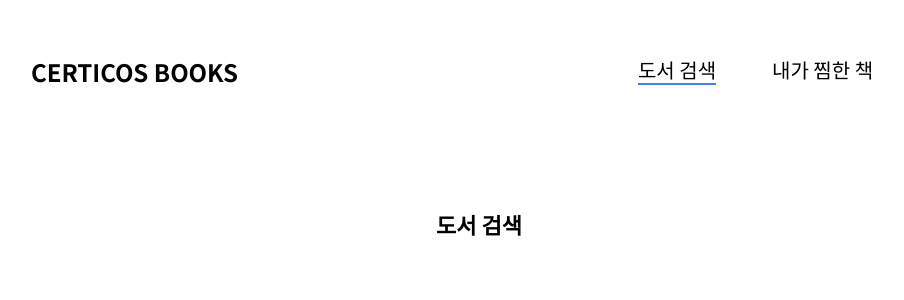
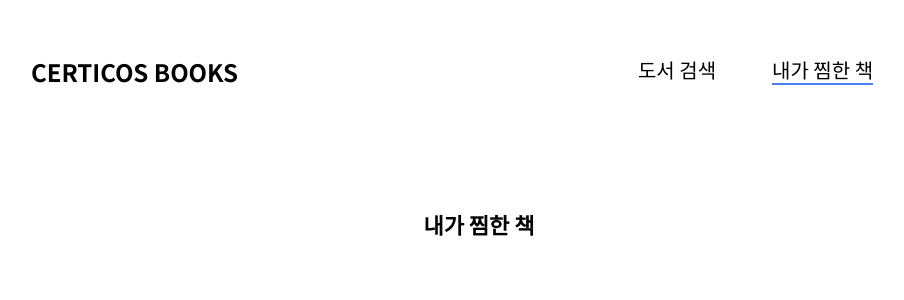
Before and after one commit to hohre12/certicos-books, a React (Vite) app: page /favorite in a window 1280 px wide. Before the commit this address led to /book. Shown: the top 300 px of the page, without its empty margins (161-1065 px from the left). Built offline with nearby package versions, Linux system fonts and the light colour scheme; no server answers.

Commit message:
UPDATE] api, type

```diff
--- a/package.json
+++ b/package.json
@@ -34,6 +34,7 @@
     "prettier": "^3.2.5",
     "styled-components": "^6.1.12",
     "@tanstack/react-query": "^5.51.21",
-    "@tanstack/react-query-devtools": "^5.51.21"
+    "@tanstack/react-query-devtools": "^5.51.21",
+    "axios": "^1.7.3"
   }
 }
--- a/src/App.tsx
+++ b/src/App.tsx
@@ -3,6 +3,7 @@ import GlobalNavigationBar from './components/globalNavigationBar/GlobalNavigati
 import { Routes, Route, Navigate } from 'react-router-dom';
 import BookList from './pages/Book/List';
 import styled from 'styled-components';
+import FavoriteList from './pages/Favorite/List';
 
 function App() {
   return (
@@ -13,6 +14,12 @@ function App() {
           <Route
             index
             element={<BookList></BookList>}
+          />
+        </Route>
+        <Route path="/favorite">
+          <Route
+            index
+            element={<FavoriteList></FavoriteList>}
           />
         </Route>
         <Route
--- a/src/main.tsx
+++ b/src/main.tsx
@@ -17,7 +17,9 @@ root.render(
   <QueryClientProvider client={queryClient}>
     <RecoilRoot>
       <ThemeProvider theme={theme}>
-        <Router>
+        <Router
+          future={{ v7_startTransition: true, v7_relativeSplatPath: true }}
+        >
           <App />
         </Router>
       </ThemeProvider>
--- a/src/pages/Book/List/index.tsx
+++ b/src/pages/Book/List/index.tsx
@@ -1,7 +1,11 @@
 import styled from 'styled-components';
 import variables from '@/styles/variables';
+import { useGetBookList } from '@/services/book';
 
 const BookList = () => {
+  const { data, isLoading, error } = useGetBookList({
+    query: '미움',
+  });
   return (
     <BookListWrapper>
       <TitleWrapper>도서 검색</TitleWrapper>
--- /dev/null
+++ b/src/pages/Favorite/List/index.tsx
@@ -0,0 +1,20 @@
+import styled from 'styled-components';
+import variables from '@/styles/variables';
+
+const FavoriteList = () => {
+  return (
+    <FavoriteListWrapper>
+      <TitleWrapper>내가 찜한 책</TitleWrapper>
+    </FavoriteListWrapper>
+  );
+};
+
+export default FavoriteList;
+
+const FavoriteListWrapper = styled.div`
+  padding: 100px 500px 0;
+`;
+
+const TitleWrapper = styled.div`
+  ${variables['Title2']}
+`;
--- /dev/null
+++ b/src/services/api.ts
@@ -0,0 +1,28 @@
+import axios, { AxiosError, AxiosResponse } from 'axios';
+
+const onResponse = (response: AxiosResponse): AxiosResponse => {
+  return response;
+};
+
+const onErrorResponse = (error: AxiosError): Promise<AxiosError> => {
+  try {
+    const { status, data } = error.response as AxiosResponse;
+    console.warn(status);
+    console.warn(data);
+    return Promise.reject(error);
+  } catch (error) {
+    return Promise.reject(error);
+  }
+};
+
+const axiosInstance = axios.create({
+  baseURL: import.meta.env.VITE_APP_BASE_URL,
+  timeout: 30000,
+  headers: {
+    Authorization: `KakaoAK ${import.meta.env.VITE_APP_API_KEY}`,
+  },
+});
+
+axiosInstance.interceptors.response.use(onResponse, onErrorResponse);
+
+export default axiosInstance;
--- /dev/null
+++ b/src/services/book.ts
@@ -0,0 +1,20 @@
+import { useQuery } from '@tanstack/react-query';
+import axiosInstance from './api';
+import { TBook, TBookListRequest } from '@/types/book';
+import { TListResponse } from '@/types/common';
+
+export const getBookList = async (
+  params: TBookListRequest,
+): Promise<TListResponse<TBook>> => {
+  const { data } = await axiosInstance.get('/search/book', {
+    params,
+  });
+  return data;
+};
+
+export const useGetBookList = (params: TBookListRequest) => {
+  return useQuery({
+    queryKey: ['bookList'],
+    queryFn: () => getBookList(params),
+  });
+};
--- /dev/null
+++ b/src/types/book.ts
@@ -0,0 +1,25 @@
+export type TBookListSort = 'accuracy' | 'latest';
+export type TBookListTarget = 'title' | 'isbn' | 'publisher' | 'person';
+
+export type TBookListRequest = {
+  query: string;
+  sort?: TBookListSort;
+  page?: number;
+  size?: number;
+  target?: TBookListTarget;
+};
+
+export type TBook = {
+  title: string;
+  contents: string;
+  url: string;
+  isbn: string;
+  datetime: string;
+  authors: string[];
+  publisher: string;
+  translators: string[];
+  price: number;
+  sale_price: number;
+  thumbnail: string;
+  status: string;
+};
--- /dev/null
+++ b/src/types/common.ts
@@ -0,0 +1,10 @@
+type TMeta = {
+  total_count: number;
+  pageable_count: number;
+  is_end: boolean;
+};
+
+export type TListResponse<T> = {
+  meta: TMeta;
+  documents: T[];
+};
```
Also changed, not shown: 1 other file (tests, documents, lock files or other folders).
